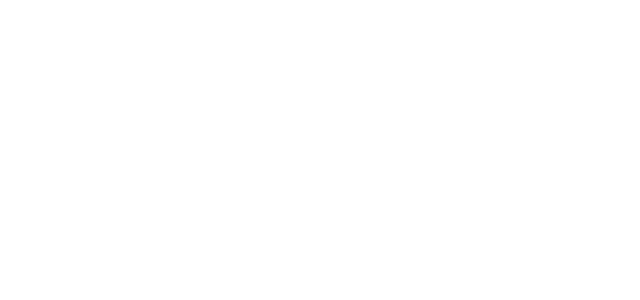
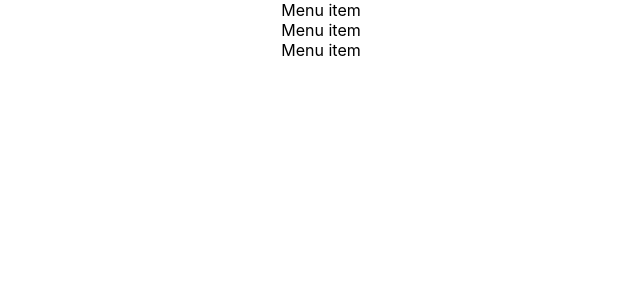
Before and after one commit to tetyanago2023/react_tree_view, a React (Create React App) app: page / in a window 1280 px wide. Shown: the top 300 px of the page, without its empty margins (319-959 px from the left). Built offline with nearby package versions, Linux system fonts and the light colour scheme; the HTML template or start-up script is replaced by a standard one.

Commit message:
TreeView stuff started for implementation

```diff
--- a/public/index.html
+++ b/public/index.html
@@ -24,7 +24,7 @@
       work correctly both with client-side routing and a non-root public URL.
       Learn how to configure a non-root public URL by running `npm run build`.
     -->
-    <title>React App</title>
+    <title>React Tree View</title>
   </head>
   <body>
     <noscript>You need to enable JavaScript to run this app.</noscript>
--- a/src/App.js
+++ b/src/App.js
@@ -1,9 +1,12 @@
 import './App.css';
+import TreeView from "./components/tree-view";
+import menus from "./components/tree-view/data";
 
 function App() {
   return (
     <div className="App">
-
+      {/* Tree view component/menu UI component / recursive navigation menu */}
+       <TreeView menus={menus} />
     </div>
   );
 }
--- /dev/null
+++ b/src/components/tree-view/data.js
@@ -0,0 +1,60 @@
+export const menus = [
+    {
+        label: "Home",
+        to: "/",
+    },
+    {
+        label: "Profile",
+        to: "/profile",
+        children: [
+            {
+                label: "Details",
+                to: "details",
+                children: [
+                    {
+                        label: "Location",
+                        to: "location",
+                        children: [
+                            {
+                                label: "City",
+                                to: "city",
+                            },
+                        ],
+                    },
+                ],
+            },
+        ],
+    },
+    {
+        label: "Settings",
+        to: "/settings",
+        children: [
+            {
+                label: "Account",
+                to: "account",
+            },
+            {
+                label: "Security",
+                to: "security",
+                children: [
+                    {
+                        label: "Login",
+                        to: "login",
+                    },
+                    {
+                        label: "Register",
+                        to: "register",
+                        children : [
+                            {
+                                label : 'Random data',
+                                to : ''
+                            }
+                        ]
+                    },
+                ],
+            },
+        ],
+    },
+];
+
+export default menus;
--- /dev/null
+++ b/src/components/tree-view/index.jsx
@@ -0,0 +1,11 @@
+import MenuList from "./menu-list";
+
+export default function TreeView ( { menus = [] }) {
+
+
+    return (
+        <div className={"tree-view-container"}>
+            <MenuList list = { menus } />
+        </div>
+    )
+}
--- /dev/null
+++ b/src/components/tree-view/menu-item.jsx
@@ -0,0 +1,9 @@
+import React from 'react';
+
+function MenuItem({ item }) {
+    return (
+        <div>Menu item</div>
+    );
+}
+
+export default MenuItem;
--- /dev/null
+++ b/src/components/tree-view/menu-list.jsx
@@ -0,0 +1,16 @@
+import React from 'react';
+import MenuItem from "./menu-item";
+
+function MenuList({ list = []}) {
+    return (
+        <div className={"menu-lest-container"}>
+            {
+                list && list.length > 0
+                    ? list.map(listItem => <MenuItem item = {listItem}/>)
+                    : null
+            }
+        </div>
+    );
+}
+
+export default MenuList;
--- /dev/null
+++ b/src/components/tree-view/styles.css
@@ -0,0 +1,19 @@
+.tree-view-container {
+    min-height: 100vh;
+    width: 350px;
+    background: rgb(0, 71, 110);
+}
+
+.menu-item{
+    display: flex;
+    align-items: center;
+    gap: 20px;
+    cursor: pointer;
+    color: #fff;
+}
+
+.menu-list-container {
+    list-style: none;
+    margin-top: 0px;
+    margin-bottom: 0px;
+}
```
